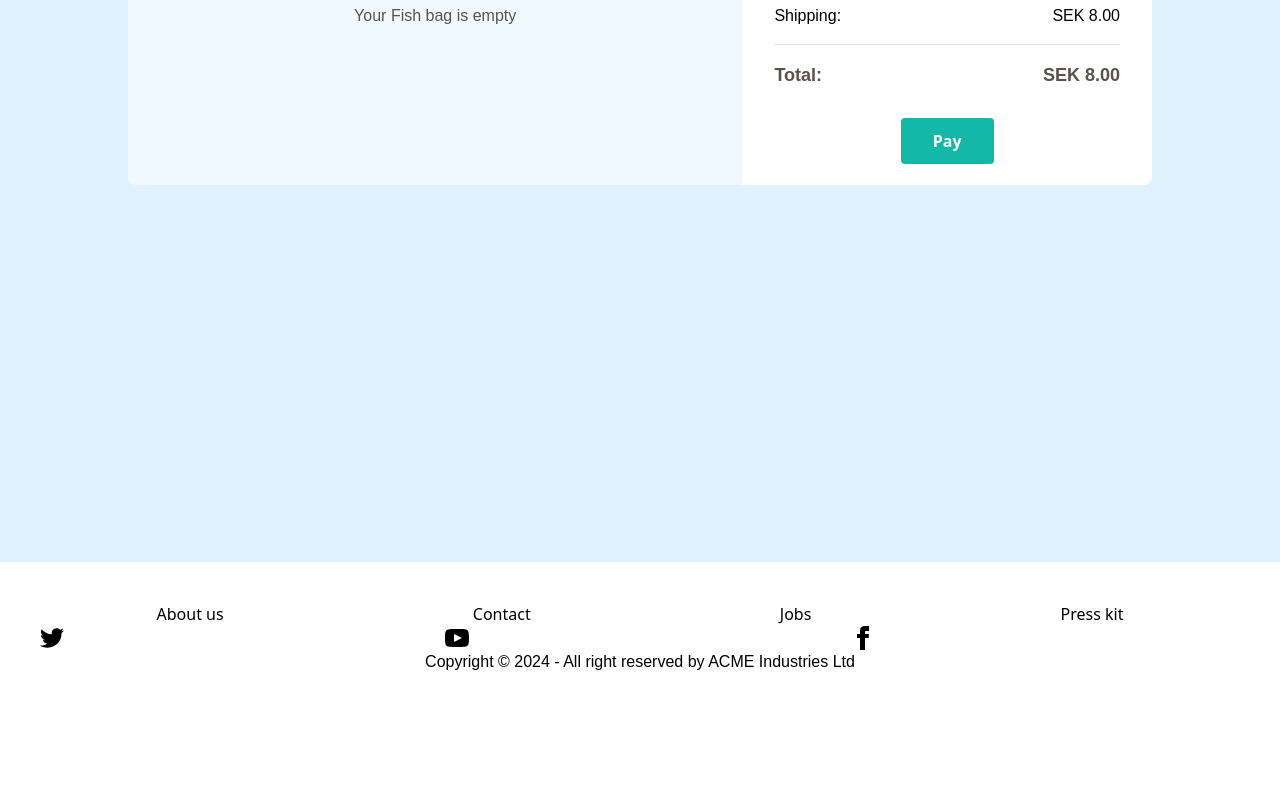
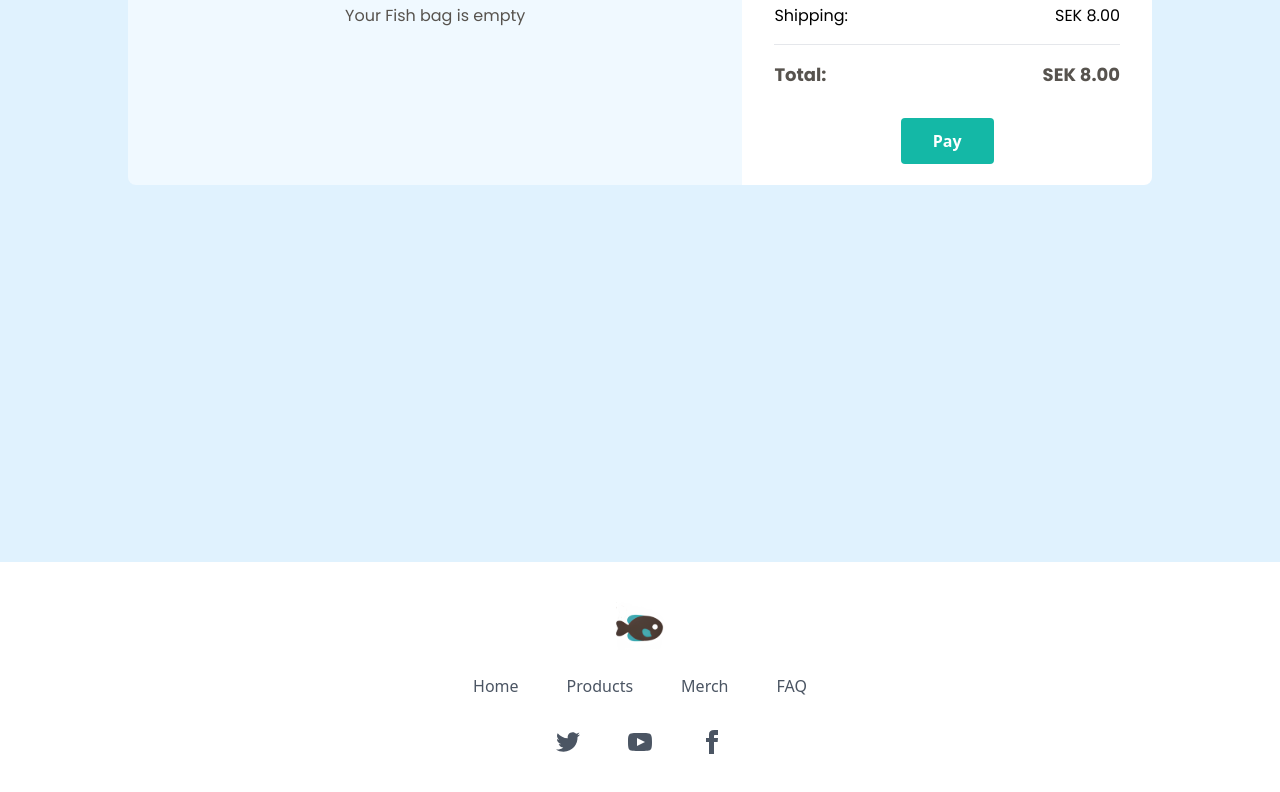
Before and after one commit to Kobbejr/ReactWebbshop, a React (Vite) app: page /checkoutPage in a window 1280 px wide. Shown: the part 304-1096 px from the top of the page. Before the commit the page ends 1018 px from the top, so only its background shows below. Built offline with nearby package versions, Linux system fonts and the light colour scheme; no server answers.

Commit message:
Korrigerade layout på Footer så det matchar Figma

```diff
--- a/src/App.css
+++ b/src/App.css
@@ -1,9 +1,9 @@
+@import url("https://fonts.googleapis.com/css2?family=Poppins:wght@400;500;600;700&display=swap");
+
 @font-face {
-  font-family: 'My-font';
+  font-family: "My-font";
   src: url("./assets/Findet-Nemo.ttf") format("truetype");
 }
-
-@import url('https://fonts.googleapis.com/css2?family=Poppins:wght@400;500;600;700&display=swap');
 
 #root {
   max-width: 100vw;
@@ -12,9 +12,9 @@
 }
 
 h1 {
-  font-family: 'My-font', sans-serif;
+  font-family: "My-font", sans-serif;
 }
 
 p {
-  font-family: 'Poppins', sans-serif;
+  font-family: "Poppins", sans-serif;
 }
--- a/src/components/Footer.jsx
+++ b/src/components/Footer.jsx
@@ -1,16 +1,26 @@
 import React from "react";
+import { Link, useLocation } from "react-router-dom";
 
 const Footer = () => {
   return (
-    <footer className="p-10 bg-base-200 rounded">
-      <nav className="grid grid-flow-col gap-4">
-        <a>About us</a>
-        <a>Contact</a>
-        <a>Jobs</a>
-        <a>Press kit</a>
+    <footer className="p-10 bg-white text-gray-600 rounded flex flex-col items-center">
+      <div className="text-2xl font-bold mb-6">
+        <Link to="/">
+          <img
+            src="/KappnsCatch-logotype-mobile.svg"
+            alt="Mobile Logo"
+            className="block h-12"
+          />
+        </Link>
+      </div>
+      <nav className="grid grid-flow-col gap-4 mb-8 space-x-8">
+        <a className="text-center">Home</a>
+        <a className="text-center">Products</a>
+        <a className="text-center">Merch</a>
+        <a className="text-center">FAQ</a>
       </nav>
-      <nav>
-        <div className="grid grid-flow-col gap-4">
+      <nav className="">
+        <div className="grid grid-flow-col gap-4 mb-4 space-x-8">
           <a>
             <svg
               xmlns="http://www.w3.org/2000/svg"
@@ -46,9 +56,6 @@ const Footer = () => {
           </a>
         </div>
       </nav>
-      <aside>
-        <p>Copyright © 2024 - All right reserved by ACME Industries Ltd</p>
-      </aside>
     </footer>
   );
 };
```
